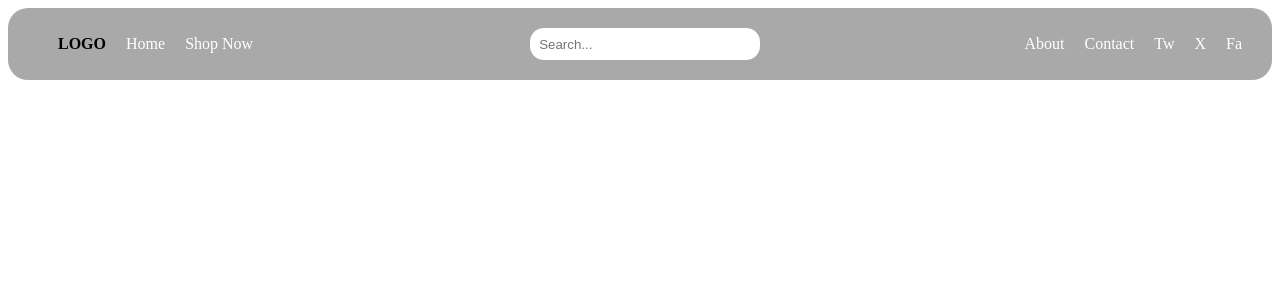
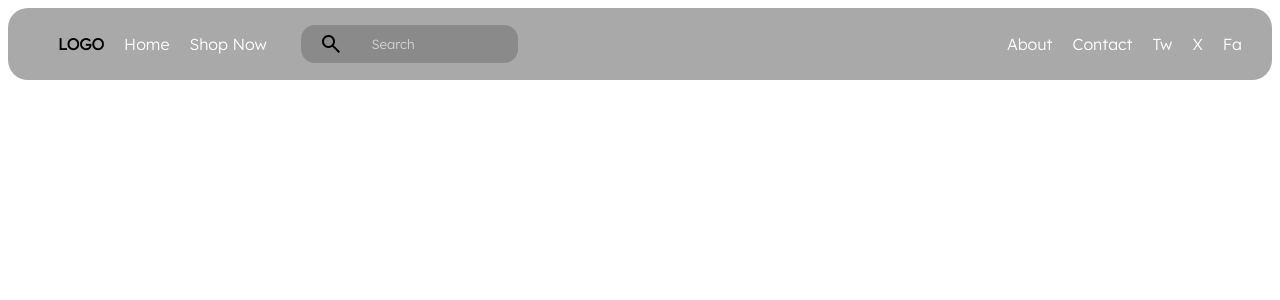
Before and after one commit to nomadisop/Pce_Comp_Web_Programming_lab_Adnan_Ansar_Qureshi, a PHP site: page /navigation.html in a window 1280 px wide. Shown: the top 300 px of the page. Run offline with PHP 8.4, Linux system fonts and the light colour scheme.

Commit message:
updated searchbox added new JS file
updated search box also color of text after hovering the content of navigation bar.. made the search box button to be disabled when no input is given.

```diff
--- a/navigation.css
+++ b/navigation.css
@@ -1,6 +1,7 @@
 body .navbar{
     background-color: darkgray;
     min-height: 9vh;
+    width: 100%;
     display: flex;
     align-items: center;
     border-radius: 20px;
@@ -9,6 +10,7 @@ body .navbar{
 .navbar .cont1{
     list-style: none;
     display: flex;
+    font-family: 'Lexend', sans-serif;
     flex-wrap: wrap;
 }
 .logo{
@@ -26,24 +28,65 @@ body .navbar{
     list-style: none;
     display: flex;
     flex-wrap: wrap;
+    font-family: 'Lexend', sans-serif;
     align-items: flex-end;
     margin: 0px 20px;
     margin-left: auto;
 }
 .search_box{
     align-items: center;
+    width: 50%;
+    justify-content: center;
 }
 
 .search_box input{
+    width: 100%;
+    padding: 4%;
+    border-radius: 14px;
+    margin-left: 14px;
+    color: white;
+    font-family: 'Lexend', sans-serif;
+    box-sizing: border-box;
+    outline: none;
     border: none;
-    width: 130%;
-    padding: 5%;
+    background: transparent;
+}
+.search_box img{
+    height: 20px;
+}
+::placeholder{
+    color: rgba(255, 255, 255, 0.619);
+}
+.search{
+    width: max-content;
+    justify-content: center;
+    align-items: center;
+    display: flex;
+    padding: 2px;
     border-radius: 14px;
-    box-sizing: border-box;
+    background: #8a8a8a;
 }
 .cont1 a:hover{
-    color: green;
+    color: gold;
+    font-weight: bolder;
 }
 .cont2 a:hover{
-    color: green;
+    color: gold;
+    font-weight: bolder;
 }
+.material-symbols-outlined{
+    margin-left: 10px;
+}
+.search_box button {
+    border: none;
+    background: transparent;
+    cursor: pointer;
+    display: flex;
+    justify-content: center;
+    align-items: center;
+    font-weight: bolder;
+    transition: none;
+}
+.search_box button:disabled {
+    cursor: default;
+}
--- a/navigation.html
+++ b/navigation.html
@@ -3,7 +3,12 @@
 <head>
     <meta charset="UTF-8">
     <meta name="viewport" content="width=device-width, initial-scale=1.0">
-    <link rel="stylesheet" href="../css/navigation.css">
+    <link rel="stylesheet" href="navigation.css">
+    <link rel="stylesheet" href="/navigation.css">
+    <link rel="stylesheet" href="https://fonts.googleapis.com/css2?family=Material+Symbols+Outlined:opsz,wght,FILL,GRAD@24,400,0,0" />
+    <link rel="preconnect" href="https://fonts.googleapis.com">
+    <link rel="preconnect" href="https://fonts.gstatic.com" crossorigin>
+    <link href="https://fonts.googleapis.com/css2?family=Lexend:wght@300&display=swap" rel="stylesheet">
     <title>Document</title>
 </head>
 <body>
@@ -16,8 +21,11 @@
             </div>
         </ul>
     <div class="search_box">
-            <form action="get">
-                <input type="text" placeholder="Search...">
+            <form action="#" method="get">
+                <div class="search">
+                    <button class="submit_search" id = "submit_button" type="submit"><span class="material-symbols-outlined">search</span></button>
+                    <input class="searchForm" id="searchForm" type="text" placeholder="Search" style = "color:white;" autocomplete="off">
+                </div>
             </form>
     </div>
         <ul>
@@ -30,5 +38,7 @@
             </div>
         <ul>
     </div>
+    <script src="navigation.js" defer></script>
 </body>
+
 </html>
--- /dev/null
+++ b/navigation.js
@@ -0,0 +1,6 @@
+var searchForm = document.getElementById('searchForm')
+var search_button = document.getElementById('submit_button')
+
+searchForm.oninput = function(){
+    search_button.disabled = !searchForm.value.trim();
+}
```
